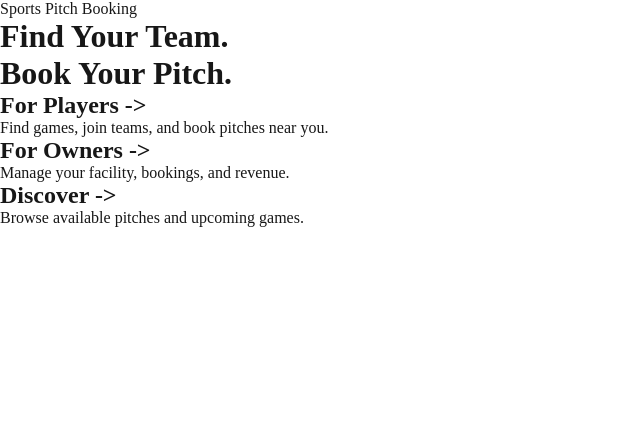
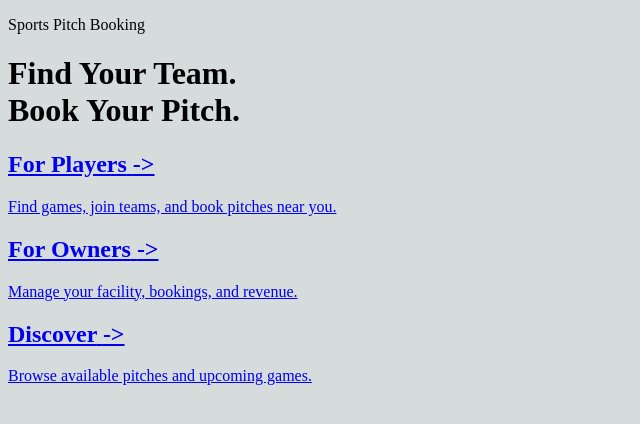
Before and after one commit to dimitrisnimas/TeamFinder, a Next.js app in the folder apps/web/: page / in a window 1280 px wide. Shown: the top 424 px of the page, without its empty margins (0-640 px from the left). Built offline with nearby package versions, Linux system fonts and the light colour scheme.

Commit message:
Update globals.css

```diff
--- a/apps/web/app/globals.css
+++ b/apps/web/app/globals.css
@@ -1,50 +1,22 @@
+@tailwind base;
+@tailwind components;
+@tailwind utilities;
+
 :root {
-  --background: #ffffff;
-  --foreground: #171717;
+  --foreground-rgb: 0, 0, 0;
+  --background-start-rgb: 214, 219, 220;
+  --background-end-rgb: 255, 255, 255;
 }
 
 @media (prefers-color-scheme: dark) {
   :root {
-    --background: #0a0a0a;
-    --foreground: #ededed;
+    --foreground-rgb: 255, 255, 255;
+    --background-start-rgb: 15, 23, 42; /* Slate 900 */
+    --background-end-rgb: 15, 23, 42;
   }
 }
 
-html,
 body {
-  max-width: 100vw;
-  overflow-x: hidden;
+  color: rgb(var(--foreground-rgb));
+  background: rgb(var(--background-start-rgb));
 }
-
-body {
-  color: var(--foreground);
-  background: var(--background);
-}
-
-* {
-  box-sizing: border-box;
-  padding: 0;
-  margin: 0;
-}
-
-a {
-  color: inherit;
-  text-decoration: none;
-}
-
-.imgDark {
-  display: none;
-}
-
-@media (prefers-color-scheme: dark) {
-  html {
-    color-scheme: dark;
-  }
-
-  .imgLight {
-    display: none;
-  }
-  .imgDark {
-    display: unset;
-  }
-}
```
